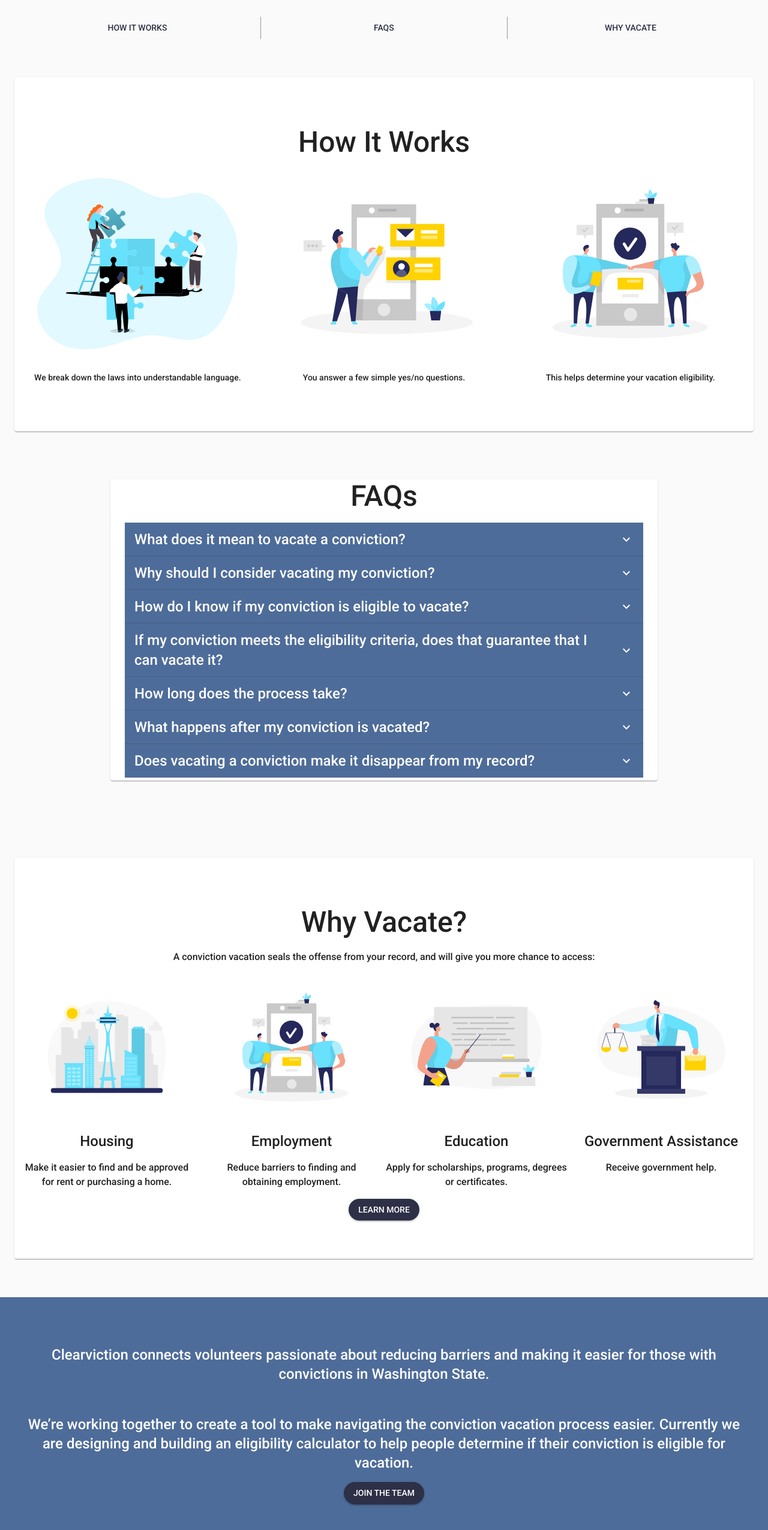
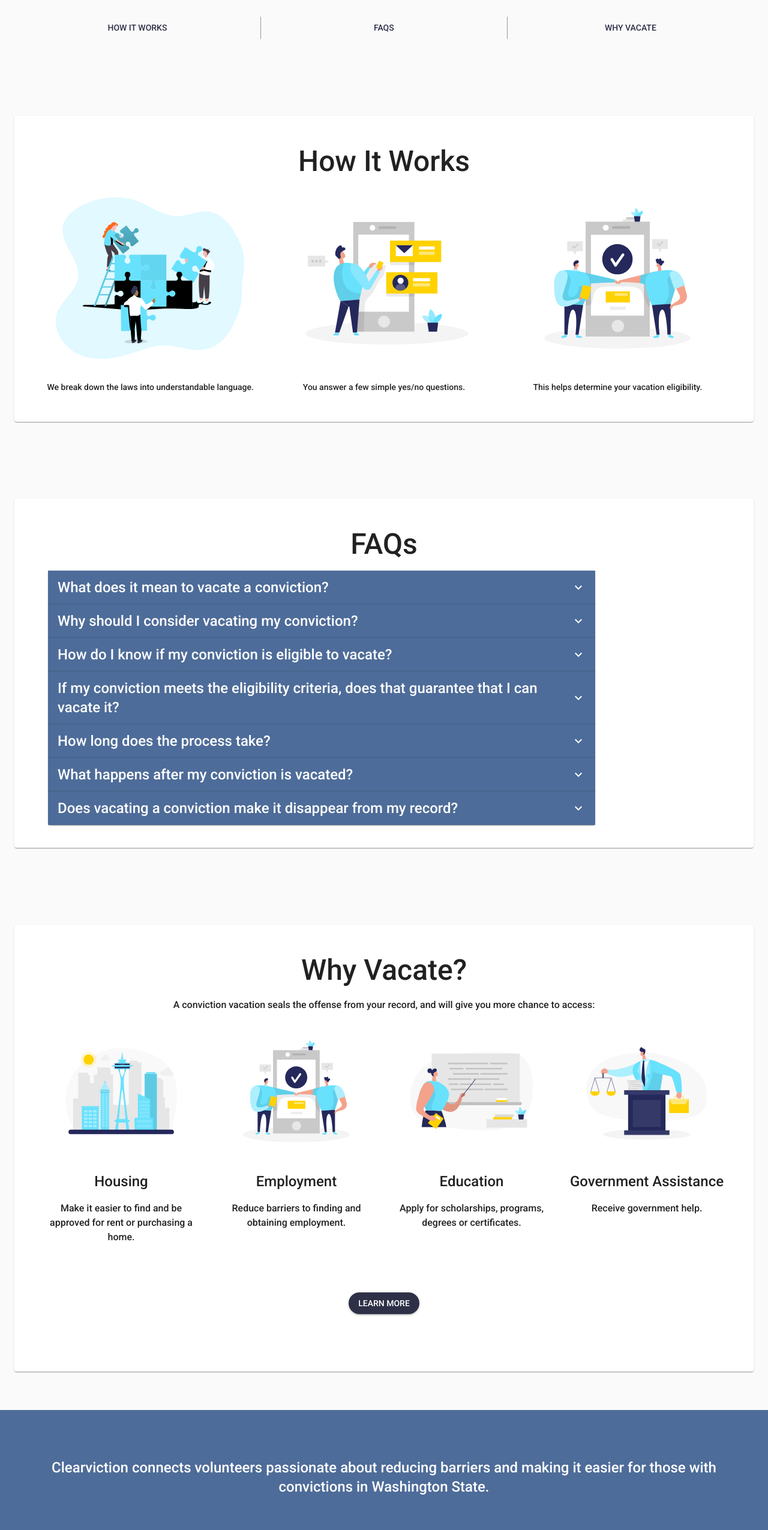
Before and after one commit to openseattle/clearviction-v1, a React (Create React App) app: page / in a window 1280 px wide. Shown: the part 960-3510 px from the top of the page at 60% size. Built offline with nearby package versions, Linux system fonts and the light colour scheme.

Commit message:
update homepage with new spacing

```diff
--- a/src/Components/Accordion.jsx
+++ b/src/Components/Accordion.jsx
@@ -27,7 +27,7 @@ export default function FAQAccordion() {
     <>
       <Container maxWidth="md">
         {content.map(({ header, body1, body2, body3, body4, body5 }, idx) => (
-          <Accordion key={idx} style={{boxShadow: "none"}}>
+          <Accordion key={idx} >
             <AccordionSummary
               className={classes.accordionSummary}
               expandIcon={<ExpandMoreIcon className={classes.iconStyle} />}
--- a/src/Components/ContentSection.jsx
+++ b/src/Components/ContentSection.jsx
@@ -1,10 +1,26 @@
+import { Container, Paper, Typography } from "@material-ui/core";
+import { useHomeStyles } from "../Styles/useHomeStyles";
 
-const ContentSection = () => {
+const ContentSection = (props) => {
+  const { sectionId, sectionSize, sectionTitle, children } = props;
+  const classes = useHomeStyles();
+
   return (
     <>
-
+      <Container id={sectionId} className={classes.regularContainer} maxWidth={sectionSize}>
+        <Paper className={classes.paperStyle}>
+          <Typography
+            className={classes.headingStyle}
+            variant="h3"
+            align="center"
+          >
+            {sectionTitle}
+          </Typography>
+          {children}
+        </Paper>
+      </Container>
     </>
-  )
-}
+  );
+};
 
 export default ContentSection;
--- a/src/Pages/HomePage.jsx
+++ b/src/Pages/HomePage.jsx
@@ -15,9 +15,9 @@ import {
   ButtonGroup,
   Container,
   Grid,
-  Paper,
   Typography,
 } from "@material-ui/core";
+import ContentSection from "../Components/ContentSection";
 
 const HomePage = () => {
   useEffect(() => trackPageview("Home"), []);
@@ -74,15 +74,11 @@ const HomePage = () => {
         </ButtonGroup>
       </Container>
 
-      <Container id="how-it-works" maxWidth="lg">
-        <Paper className={classes.regularContainer}>
-          <Typography
-            className={classes.headingStyle}
-            variant="h3"
-            align="center"
+      <ContentSection
+        sectionId="how-it-works"
+        sectionSize="lg"
+        sectionTitle={"How It Works"}
       >
-            How It Works
-          </Typography>
         <Grid container>
           <Grid item xs={12} sm={4}>
             <img
@@ -127,29 +123,24 @@ const HomePage = () => {
             </Typography>
           </Grid>
         </Grid>
-        </Paper>
-      </Container>
+      </ContentSection>
 
-      <Container className={classes.regularContainer} maxWidth="md" id="faq">
-        <Paper>
-          <Typography
-            className={classes.headingStyle}
-            variant="h3"
-            align="center"
-          >
-            FAQs
-          </Typography>
+      <ContentSection sectionId="faq" sectionSize="lg" sectionTitle="FAQs">
         <div id="accordion">
           <FAQAccordion />
         </div>
-        </Paper>
-      </Container>
-      <Container maxWidth="lg" id="why-vacate" className={classes.regularContainer}>
-        <Paper className={classes.regularContainer}>
-        <Typography className={classes.headingStyle} variant="h3" align="center">
-          Why Vacate?
-        </Typography>
-        <Typography className={classes.headingStyle} variant="subtitle1" align="center">
+      </ContentSection>
+
+      <ContentSection
+        sectionId={"why-vacate"}
+        sectionSize={"lg"}
+        sectionTitle={"Why Vacate?"}
+      >
+        <Typography
+          className={classes.headingStyle}
+          variant="subtitle1"
+          align="center"
+        >
           A conviction vacation seals the offense from your record, and will
           give you more chance to access:
         </Typography>
@@ -236,13 +227,12 @@ const HomePage = () => {
             </Typography>
           </Grid>
         </Grid>
-        <Box display={"flex"} justifyContent={"center"}>
+        <Box className={classes.buttonBoxStyle}>
           <Button href="/why-vacate" color="primary" variant="contained">
             learn more
           </Button>
         </Box>
-        </Paper>
-      </Container>
+      </ContentSection>
 
       <Box className={classes.lightBlueBackGround}>
         <Container maxWidth="lg">
@@ -265,7 +255,7 @@ const HomePage = () => {
             building an eligibility calculator to help people determine if their
             conviction is eligible for vacation.
           </Typography>
-          <Box display={"flex"} justifyContent={"center"}>
+          <Box className={classes.buttonBoxStyle}>
             <Button
               href="/get-involved/volunteer"
               color="primary"
--- a/src/Styles/useHomeStyles.js
+++ b/src/Styles/useHomeStyles.js
@@ -17,6 +17,12 @@ export const useHomeStyles = makeStyles((theme) => ({
     paddingTop: theme.spacing(8),
     paddingBottom: theme.spacing(8),
   },
+  paperStyle: {
+    padding: theme.spacing(4),
+    [theme.breakpoints.down("xs")]: {
+      padding: theme.spacing(1)
+    }
+  },
   headingStyle: {
     margin: theme.spacing(2)
   },
@@ -34,7 +40,9 @@ export const useHomeStyles = makeStyles((theme) => ({
   buttonBoxStyle: {
     display: "flex",
     justifyContent: "center",
-    margin: theme.spacing(5),
+    marginTop: theme.spacing(8),
+    marginBottom: theme.spacing(8),
+
   },
   shelterIcon: {
     color: theme.palette.success.main,
```
Lines whose indentation alone changed are shown as unchanged.
